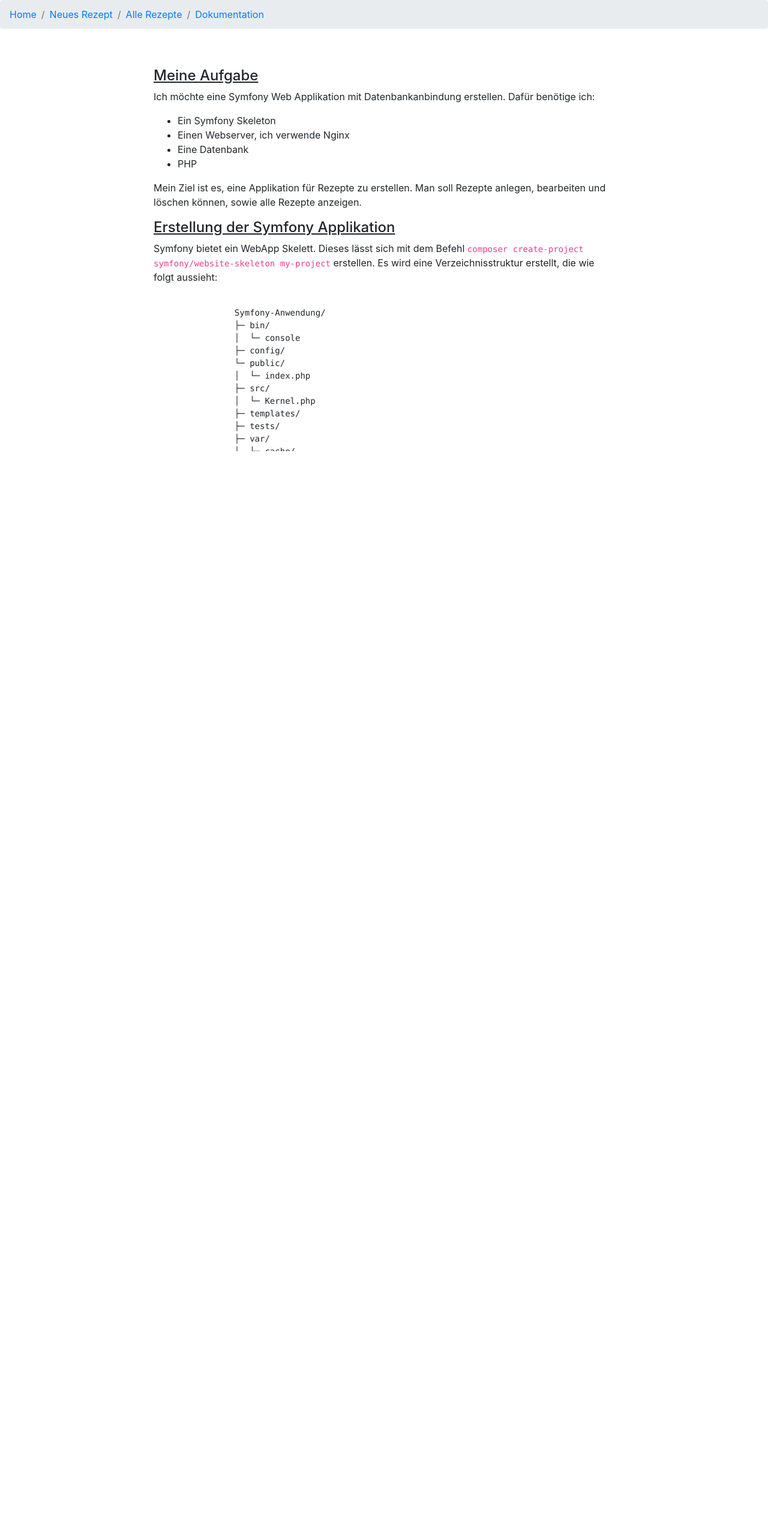
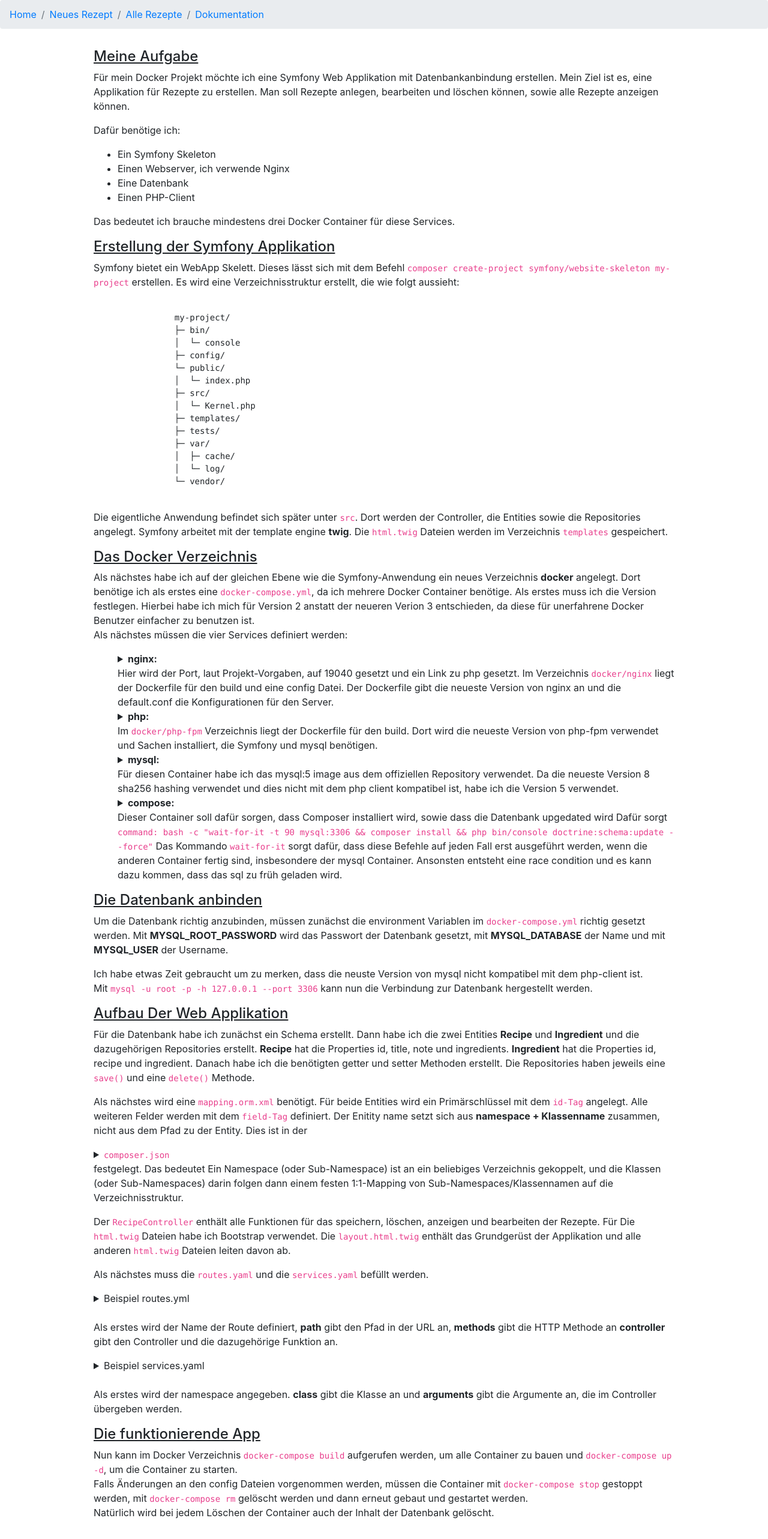
Before and after one commit to Kathi-W/Docker-Projekt, a Symfony app: template application/templates/doku.html.twig in a window 1280 px wide. Shown: the whole page at 60% size. Before the commit the page ends 752 px from the top, so only its background shows below. Run offline with Twig, Linux system fonts and the light colour scheme; the template is opened without the code that fills it, so the values that code supplies are empty; some libraries are stand-ins or nearby versions.

Commit message:
aufreaumen

```diff
--- a/application/config/routes.yaml
+++ b/application/config/routes.yaml
@@ -1,10 +1,6 @@
 # config/routes.yaml
 
 # the "app_lucky_number" route name is not important yet
-app_lucky_number:
-    path: /lucky/number
-    controller: App\Controller\LuckyController::number
-
 home:
   path: /
   controller: App\Controller\RecipeController::homepageAction
--- a/application/src/Controller/RecipeController.php
+++ b/application/src/Controller/RecipeController.php
@@ -1,5 +1,5 @@
 <?php
-// src/Controller/RecipeController.php
+
 namespace App\Controller;
 
 use App\Entity\Ingredient;
@@ -69,7 +69,7 @@ class RecipeController extends Controller
 
     public function listRecipesAction()
     {
-        $recipes = $this->recipeRepository->findBy(array(), array("title" => 'asc'));
+        $recipes = $this->recipeRepository->findBy(array(), array("title" => 'ASC'));
         return $this->render('listRecipes.html.twig', array('recipes' => $recipes));
     }
 
--- a/application/templates/doku.html.twig
+++ b/application/templates/doku.html.twig
@@ -5,16 +5,16 @@
     <div class="doku">
     <h4>Meine Aufgabe</h4>
     <p>
-        Ich möchte eine Symfony Web Applikation mit Datenbankanbindung erstellen.
-        Dafür benötige ich:
+        Für mein Docker Projekt möchte ich eine Symfony Web Applikation mit Datenbankanbindung erstellen.
+        Mein Ziel ist es, eine Applikation für Rezepte zu erstellen. Man soll Rezepte anlegen, bearbeiten und löschen können, sowie alle Rezepte anzeigen können.
+        <p>Dafür benötige ich:</p>
         <ul>
             <li>Ein Symfony Skeleton</li>
             <li>Einen Webserver, ich verwende Nginx</li>
             <li>Eine Datenbank</li>
-            <li>PHP</li>
+            <li>Einen PHP-Client</li>
         </ul>
-
-        Mein Ziel ist es, eine Applikation für Rezepte zu erstellen. Man soll Rezepte anlegen, bearbeiten und löschen können, sowie alle Rezepte anzeigen.
+        Das bedeutet ich brauche mindestens drei Docker Container für diese Services.
     </p>
 
     <h4>Erstellung der Symfony Applikation</h4>
@@ -22,7 +22,7 @@
         Symfony bietet ein WebApp Skelett. Dieses lässt sich mit dem Befehl <code>composer create-project symfony/website-skeleton my-project</code> erstellen.
         Es wird eine Verzeichnisstruktur erstellt, die wie folgt aussieht:
         <pre><code>
-                Symfony-Anwendung/
+                my-project/
                 ├─ bin/
                 │  └─ console
                 ├─ config/
@@ -39,7 +39,7 @@
             </code></pre>
 
         Die eigentliche Anwendung befindet sich später unter <code>src</code>. Dort werden der Controller, die Entities sowie die Repositories angelegt.
-        Symfony arbeitet mit der template engine <strong>twig</strong>. Die html.twig Dateien werden im Verzeichnis <code>templates</code> gespeichert.
+        Symfony arbeitet mit der template engine <strong>twig</strong>. Die <code>html.twig</code> Dateien werden im Verzeichnis <code>templates</code> gespeichert.
     </p>
 
     <h4>Das Docker Verzeichnis</h4>
@@ -48,27 +48,81 @@
         Dort benötige ich als erstes eine <code>docker-compose.yml</code>, da ich mehrere Docker Container benötige.
         Als erstes muss ich die Version festlegen. Hierbei habe ich mich für Version 2 anstatt der neueren Verion 3 entschieden, da
         diese für unerfahrene Docker Benutzer einfacher zu benutzen ist.
+        <br>
         Als nächstes müssen die vier Services definiert werden:
     </p>
 
     <ul>
-        <li><strong>nginx</strong>: Hier wird der Port, laut Projekt-Vorgaben, auf 19040 gesetzt und ein Link zu php gesetzt. Im Verzeichnis <code>docker/nginx</code>
-        liegt der Dockerfile für den build und eine config Datei.</li>
-        <li><strong>php</strong>:</li>
-        <li><strong>mysql</strong>:Für diesen Container habe ich das mysql:5 image aus dem offiziellen Repository verwendet. Da die neueste Version 8 sha256 hashing verwendet und
-        dies nicht mit dem php client kompatibel ist, habe ich die Version 5 verwendet.</li>
-        <li><strong>compose</strong>: Dieser Container soll dafür sorgen, dass Composer installiert wird, sowie dass die Datenbank upgedated wird
+        <details><summary><strong>nginx:</strong></summary>
+            <pre><code>
+              nginx:
+                build: nginx
+                container_name: symfony-webserver
+                ports:
+                  - '19040:80'
+                links:
+                  - php
+                volumes_from:
+                  - php
+                volumes:
+                  - ./logs/nginx/:/var/log/nginx:cached
+            </code></pre>
+        </details> Hier wird der Port, laut Projekt-Vorgaben, auf 19040 gesetzt und ein Link zu php gesetzt. Im Verzeichnis <code>docker/nginx</code>
+        liegt der Dockerfile für den build und eine config Datei. Der Dockerfile gibt die neueste Version von nginx an und die default.conf die Konfigurationen
+        für den Server.
+
+        <details><summary><strong>php:</strong></summary>
+            <pre><code>
+              php:
+                build: php-fpm
+                links:
+                  - mysql
+                volumes:
+                  - ../application:/var/www/symfony:cached
+                  - ./logs/symfony:/var/www/symfony/var/logs:cached
+                container_name: symfony-php
+            </code></pre>
+        </details> Im <code>docker/php-fpm</code> Verzeichnis liegt der Dockerfile für den build. Dort wird die neueste Version von php-fpm verwendet und
+        Sachen installiert, die Symfony und mysql benötigen.
+
+        <details><summary><strong>mysql:</strong></summary>
+            <pre><code>
+               mysql:
+                image: mysql:5
+                container_name: symfony-mysql
+                environment:
+                    MYSQL_ROOT_PASSWORD: ${MYSQL_ROOT_PASSWORD}
+                    MYSQL_DATABASE: ${MYSQL_DATABASE}
+                    MYSQL_USER: ${MYSQL_USER}
+                    MYSQL_PASSWORD: ${MYSQL_PASSWORD}
+            </code></pre>
+        </details>Für diesen Container habe ich das mysql:5 image aus dem offiziellen Repository verwendet. Da die neueste Version 8 sha256 hashing verwendet und
+        dies nicht mit dem php client kompatibel ist, habe ich die Version 5 verwendet.
+
+        <details><summary><strong>compose:</strong></summary>
+            <pre><code>
+                  composer:
+                    restart: 'no'
+                    build: php-fpm
+                    command: bash -c "wait-for-it -t 90 mysql:3306 && composer install && php bin/console doctrine:schema:update --force"
+                    volumes:
+                     - ../application:/var/www/symfony:cached
+                     - ./logs/symfony:/var/www/symfony/var/logs:cached
+            </code></pre>
+
+        </details> Dieser Container soll dafür sorgen, dass Composer installiert wird, sowie dass die Datenbank upgedated wird
         Dafür sorgt <code>command: bash -c "wait-for-it -t 90 mysql:3306 && composer install && php bin/console doctrine:schema:update --force"</code>
         Das Kommando <code>wait-for-it</code> sorgt dafür, dass diese Befehle auf jeden Fall erst ausgeführt werden, wenn die anderen Container fertig sind, insbesondere
-        der mysql Container. Ansonsten entsteht eine race condition und es kann dazu kommen, dass das sql zu früh geladen wird.</li>
+        der mysql Container. Ansonsten entsteht eine race condition und es kann dazu kommen, dass das sql zu früh geladen wird.
     </ul>
 
     <p>
         <h4>Die Datenbank anbinden</h4>
         Um die Datenbank richtig anzubinden, müssen zunächst die environment Variablen im <code>docker-compose.yml</code> richtig gesetzt werden.
         Mit <strong>MYSQL_ROOT_PASSWORD</strong> wird das Passwort der Datenbank gesetzt, mit <strong>MYSQL_DATABASE</strong> der Name und mit
-        <strong>MYSQL_USER</strong> den Usernamen.
+        <strong>MYSQL_USER</strong> der Username.
     </p>
+        Ich habe etwas Zeit gebraucht um zu merken, dass die neuste Version von mysql nicht kompatibel mit dem php-client ist.
     <p>
         Mit <code>mysql -u root -p -h 127.0.0.1 --port 3306</code> kann nun die Verbindung zur Datenbank hergestellt werden.
     </p>
@@ -83,32 +137,64 @@
     </p>
     <p>
         Als nächstes wird eine <code>mapping.orm.xml</code> benötigt. Für beide Entities wird ein Primärschlüssel mit dem <code>id-Tag</code> angelegt.
-        Alle weiteren Felder werden mit dem <code>field-Tag</code> definiert.
+        Alle weiteren Felder werden mit dem <code>field-Tag</code> definiert. Der Enitity name setzt sich aus <strong>namespace + Klassenname</strong> zusammen, nicht
+        aus dem Pfad zu der Entity. Dies ist in der <details><summary><code>composer.json</code></summary>
+            <p><pre><code>
+            "autoload": {
+                "psr-4": {
+                    "App\\": "src/"
+                },
+                "psr-0": {"": "src/"}
+            },
+            "autoload-dev": {
+                "psr-4": {
+                    "App\\Tests\\": "tests/"
+                }
+            },
+            </code></pre></p> </details> festgelegt. Das bedeutet Ein Namespace (oder Sub-Namespace) ist an ein beliebiges Verzeichnis gekoppelt,
+        und die Klassen (oder Sub-Namespaces) darin folgen dann einem festen 1:1-Mapping von Sub-Namespaces/Klassennamen auf die Verzeichnisstruktur.
     </p>
 
     <p>
-        Der <code>RecipeController</code> enthält alle Funktionen für die verschiedenen Vorgänge und die <code>html.twig</code> Dateien habe ich die
-        Applikation gestaltet. Dazu habe ich Bootstrap verwendet. Die <code>layout.html.twig</code> enthält das Grundgerüst der Applikation und alle anderen
-        html.twig Dateien leiten davon ab.
+        Der <code>RecipeController</code> enthält alle Funktionen für das speichern, löschen, anzeigen und bearbeiten der Rezepte. Für Die <code>html.twig</code> Dateien
+        habe ich Bootstrap verwendet. Die <code>layout.html.twig</code> enthält das Grundgerüst der Applikation und alle anderen
+        <code>html.twig</code> Dateien leiten davon ab.
     </p>
     <p>
-        Dann muss die <code>routing.yaml</code> und die <code>services.yaml</code> befüllt werden.
-        In der <code>routing.yaml</code> müssen alle Routen und die dazugehörige Funktion im Controller festgehalten werden.
-        Außerdem kann auch die Methode, z.B. POST oder GET definiert werden.
-        In der <code>services.yaml</code> müssen Entities und Repositories definiert werden, um sie als Service im Controller
-        verwenden zu können.
-    </p>
+        Als nächstes muss die <code>routes.yaml</code> und die <code>services.yaml</code> befüllt werden. <br>
 
+        <details><summary>Beispiel routes.yml</summary><p><pre><code>
+        new_recipe:
+            path: /new
+            methods:  [GET]
+            controller: App\Controller\RecipeController:newRecipeAction
+            </code></pre></p></details>
+
+        <br>
+
+        <p>Als erstes wird der Name der Route definiert, <strong>path</strong> gibt den Pfad in der URL an, <strong>methods</strong> gibt die HTTP Methode an
+        <strong>controller</strong> gibt den Controller und die dazugehörige Funktion an.</p>
+
+        <details><summary>Beispiel services.yaml</summary><p><pre><code>
+        App\Entity\Recipe:
+            class: App\Entity\Recipe
+            arguments: ['@App\Entity\RecipeRepository']
+        </code></pre></p></details>
+
+        <br>
+
+        <p>Als erstes wird der namespace angegeben. <strong>class</strong> gibt die Klasse an und <strong>arguments</strong> gibt die Argumente an,
+        die im Controller übergeben werden.</p>
+
+
+    <h4>Die funktionierende App</h4>
     <p>
-        <h4>Schwierigkeiten</h4>
-
+        Nun kann im Docker Verzeichnis <code>docker-compose build</code> aufgerufen werden, um alle Container zu bauen und <code>docker-compose up -d</code>,
+        um die Container zu starten. <br>
+        Falls Änderungen an den config Dateien vorgenommen werden, müssen die Container mit <code>docker-compose stop</code> gestoppt werden, mit
+        <code>docker-compose rm</code> gelöscht werden und dann erneut gebaut und gestartet werden. <br>
+        Natürlich wird bei jedem Löschen der Container auch der Inhalt der Datenbank gelöscht.
     </p>
     <h4></h4>
     </div>
 {% endblock %}
-
-{#mapping.orm.xml: entity name= namespace + Klassenname (in composer.json)#}
-{#"autoload": {#}
-{#"psr-4": {#}
-{#"App\\": "src/"#}
-{#},#}
--- a/application/templates/layout.html.twig
+++ b/application/templates/layout.html.twig
@@ -8,45 +8,38 @@
 
     <style>
         div.center {
-            position: fixed;
-            width: 40%;
-            top: 50%;
-            left: 40%;
-            margin-top: -10%;
-            margin-left: -10%;
+            display: block;
+            margin: auto;
+            max-width: 600px;
+            padding: 1em;
         }
 
         div.doku {
-            position: fixed;
-            width: 60%;
-            top: 30%;
-            left: 30%;
-            margin-top: -10%;
-            margin-left: -10%;
-            height: 80%;
-            overflow: auto;
+            width: 100%;
+            max-width: 1000px;
+            margin: auto;
+            padding: 1em;
         }
 
-        div.ingredient {
-            position: fixed;
-            width: 60%;
-            top: 30%;
-            left: 30%;
-            margin-top: -10%;
-            margin-left: -10%;
-        }
-
-        div.recipe {
-            position: fixed;
-            width: 40%;
-            top: 40%;
-            left: 40%;
-            margin-top: -10%;
-            margin-left: -10%;
+        div.list-recipes {
+            width: 800px;
+            margin: auto;
+            margin-top: 10vh;
+            padding: 1em;
         }
 
         h4 {
             text-decoration: underline;
+        }
+
+        @media (min-width: 600px) and (min-height: 600px) {
+            div.center {
+                position: absolute;
+                width: 600px;
+                top: 50%;
+                left: 50%;
+                transform: translate(-50%, -50%);
+            }
         }
     </style>
 </head>
--- a/application/templates/listRecipes.html.twig
+++ b/application/templates/listRecipes.html.twig
@@ -2,10 +2,10 @@
 
 {% block content %}
 
-    <div class="recipe">
+    <div class="list-recipes">
         <h3>Alle Rezepte</h3>
 
-        {% for recipe in recipes | sort %}
+        {% for recipe in recipes %}
             <li><a href="show/{{ recipe.id }}">{{ recipe.title }}</a></li>
         {% endfor %}
 
--- a/application/templates/showRecipe.html.twig
+++ b/application/templates/showRecipe.html.twig
@@ -2,7 +2,7 @@
 
 {% block content %}
 
-    <div class="ingredient card bg-light mb-3">
+    <div class="center card bg-light mb-3">
         <h3 class="card-header "><strong>{{ recipe.title }}</strong>
             <a href="{{ path('delete', {id: recipe.id}) }}" class="fa fa-trash float-right" style="font-size:24px"></a>
             <a href="{{ path('update', {id: recipe.id}) }}" class="fa fa-pencil float-right" style="font-size:24px"></a>
--- a/application/templates/updateRecipe.html.twig
+++ b/application/templates/updateRecipe.html.twig
@@ -3,7 +3,7 @@
 {% block content %}
 
     <form method="post">
-        <div class="form-group recipe">
+        <div class="form-group center">
             <label for="title">Rezept Name</label>
             <input type="text" class="form-control" name="title" placeholder="Rezept" value="{{ recipe.title }}">
             <br>
@@ -13,7 +13,7 @@
             <textarea class="form-control" name="note" rows="5">{{ recipe.note }}</textarea>
             <br>
             <input type="hidden" name="id" value="{{ recipe.id }}">
-            <input type="submit" value="submit">
+            <input type="submit" value="speichern">
         </div>
     </form>
 
--- a/docker/docker-compose.yml
+++ b/docker/docker-compose.yml
@@ -16,8 +16,6 @@ services:
 
   php:
     build: php-fpm
-    ports:
-      - "9000:9000"
     links:
       - mysql
     volumes:
@@ -28,10 +26,6 @@ services:
   mysql:
     image: mysql:5
     container_name: symfony-mysql
-    ports:
-        - "3306:3306"
-    expose:
-        - "3306"
     environment:
         MYSQL_ROOT_PASSWORD: ${MYSQL_ROOT_PASSWORD}
         MYSQL_DATABASE: ${MYSQL_DATABASE}
```
Also changed, not shown: application/templates/new_recipe.html.twig (+4 -3 lines), README.txt (added), 2 other files.
